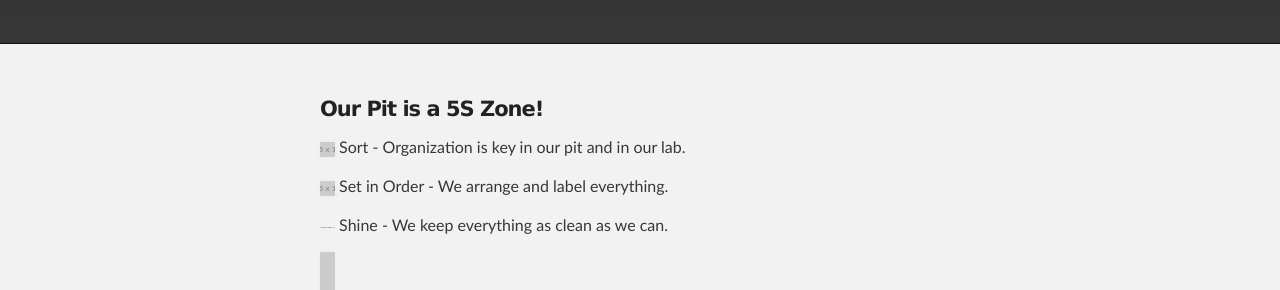
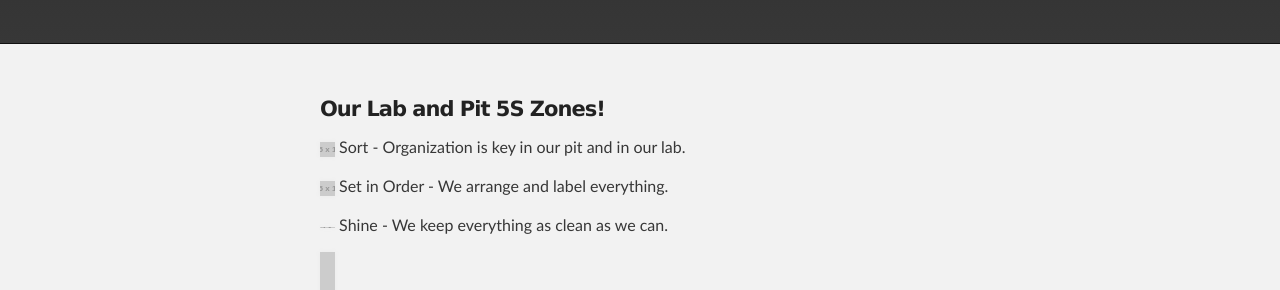
Before and after one commit to FRC900/ZebraSafeSite, a Jekyll site: the page built from index.md, in a window 1280 px wide and 900 px high. Shown: the part 445-735 px from the top of the window. Built offline with Jekyll 4.4.1, drawn with Linux system fonts in a browser that asks for light colours.

Commit message:
Update index.md

```diff
--- a/index.md
+++ b/index.md
@@ -2,7 +2,7 @@
 layout: default
 ---
 
-#### Our Pit is a 5S Zone!
+#### Our Lab and Pit 5S Zones!
 
 ![#eb202d](https://placehold.it/15/eb202d/000000?text=+) Sort - Organization is key in our pit and in our lab.
 
```
